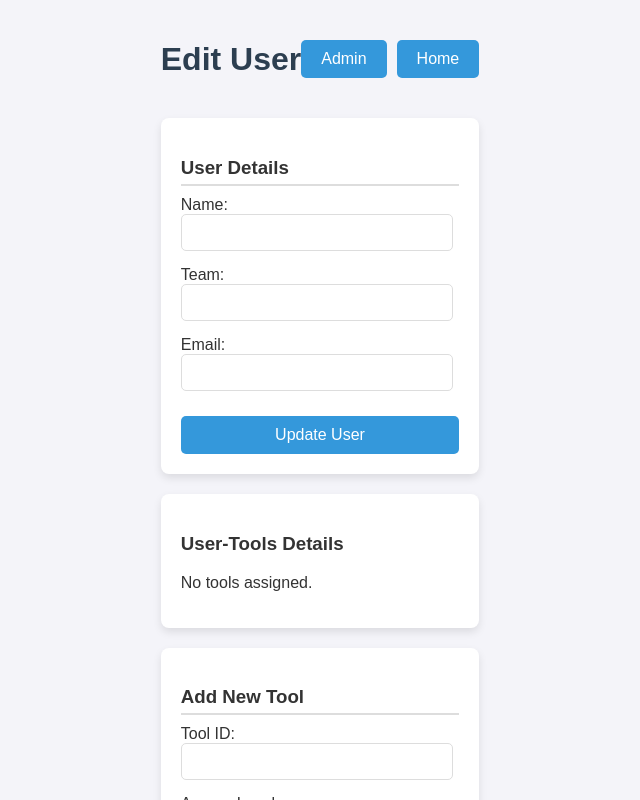
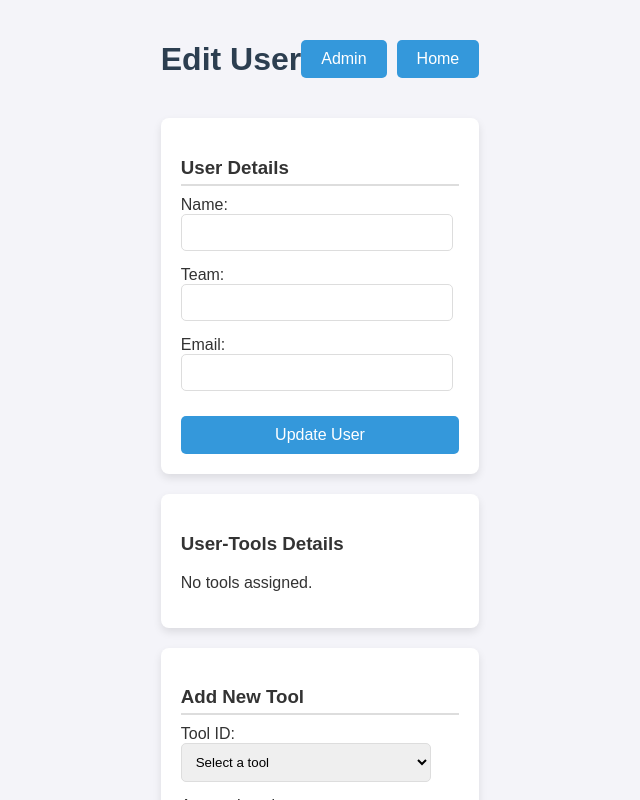
Before and after one commit to msl1testing/Access_Tracker, a Next.js app in the folder access_tracker/: page /edit-users in a window 1280 px wide. Shown: the top 800 px of the page, without its empty margins (320-960 px from the left). Built offline with nearby package versions, Linux system fonts and the light colour scheme.

Commit message:
added dropdown for tools in edit user page

```diff
--- /dev/null
+++ b/access_tracker/src/app/api/availabletools/route.js
@@ -0,0 +1,29 @@
+import { NextResponse } from 'next/server';
+import mysql from 'mysql2/promise';
+
+// Database connection config
+const dbConfig = {
+  host: process.env.DB_HOST,
+  user: process.env.DB_USER,
+  password: process.env.DB_PASSWORD,
+  database: process.env.DB_NAME,
+};
+
+export async function GET() {
+  try {
+    // Create a database connection
+    const connection = await mysql.createConnection(dbConfig);
+
+    // Fetch available tools from the database
+    const [rows] = await connection.execute('SELECT tool_id, tool_name FROM tools');
+
+    // Close the connection
+    await connection.end();
+
+    // Return tools as JSON response
+    return NextResponse.json(rows);
+  } catch (error) {
+    console.error('Error fetching available tools:', error);
+    return NextResponse.json({ error: 'Failed to fetch tools' }, { status: 500 });
+  }
+}
--- a/access_tracker/src/app/edit-users/page.jsx
+++ b/access_tracker/src/app/edit-users/page.jsx
@@ -12,6 +12,7 @@ const EditUserPage = () => {
   const [user, setUser] = useState({ name: '', team: '', email_id: '' });
   const [userTools, setUserTools] = useState([]);
   const [newTool, setNewTool] = useState({ tool_id: '', access_level: '', client: '', ms_status: '', access_group: '' });
+  const [availableTools, setAvailableTools] = useState([]);
 
   const handleHomeClick = () => {
     router.push('/user-tools'); // Navigate to the add-users page
@@ -46,6 +47,16 @@ const EditUserPage = () => {
       setUserTools(data);
     } catch (error) {
       console.error('Error fetching user-tools:', error);
+    }
+  };
+  const fetchAvailableTools = async () => {
+    try {
+      const response = await fetch('/api/availabletools'); // Fetch available tools
+      if (!response.ok) throw new Error('Failed to fetch available tools');
+      const data = await response.json();
+      setAvailableTools(data);
+    } catch (error) {
+      console.error('Error fetching available tools:', error);
     }
   };
 
@@ -108,6 +119,11 @@ const EditUserPage = () => {
       console.error("Error deleting user-tool entry:", error);
     }
   };
+  useEffect(() => {
+    if (userId) {
+      fetchAvailableTools(); // Fetch the list of available tools
+    }
+  }, [userId]);
 
   const handleAddUserTool = async () => {
     try {
@@ -229,9 +245,23 @@ const EditUserPage = () => {
       {/* Add New Tool Section */}
       <div style={styles.card}>
         <h3 style={styles.subHeading}>Add New Tool</h3>
+
+        {/* Tool ID Dropdown */}
         <div style={styles.formGroup}>
           <label>Tool ID:</label>
-          <input type="number" name="tool_id" value={newTool.tool_id} onChange={(e) => setNewTool({ ...newTool, tool_id: e.target.value })} style={styles.input} />
+          <select
+            name="tool_id"
+            value={newTool.tool_id}
+            onChange={(e) => setNewTool({ ...newTool, tool_id: e.target.value })}
+            style={styles.input}
+          >
+            <option value="">Select a tool</option>
+            {availableTools.map((tool) => (
+              <option key={tool.tool_id} value={tool.tool_id}>
+                {tool.tool_id} - {tool.tool_name}
+              </option>
+            ))}
+          </select>
         </div>
         <div style={styles.formGroup}>
           <label>Access Level:</label>
```
